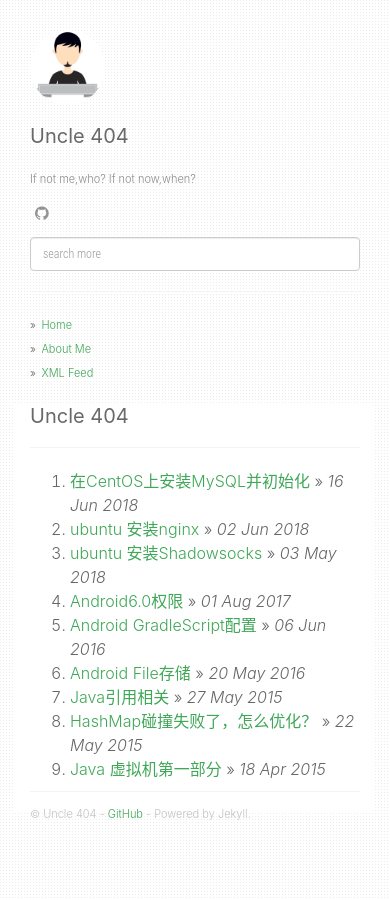
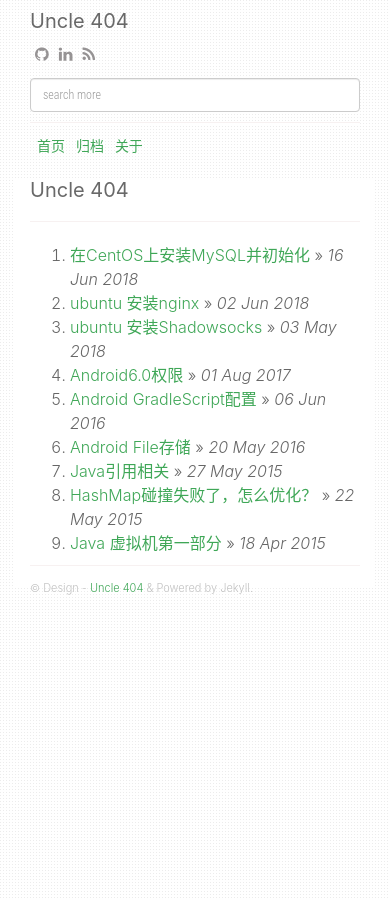
Before and after one commit to alphaletsgo/alphaletsgo.github.com, a Jekyll site: the page built from index.html, in a window 390 px wide. Built offline with Jekyll 4.4.1, drawn with Linux system fonts in a browser that asks for light colours; nearby versions of some CDN libraries; the list of posts is cut into pages by our own code.

Commit message:
new release with upload

```diff
--- a/_config.yml
+++ b/_config.yml
@@ -16,12 +16,17 @@ collections:
 social:
     - icon: fa-github
       link: "https://github.com/uncle404"
+    - icon: fa-linkedin
+      link: http://www.linkedin.com/in/%E5%91%A8%E6%AF%85-%E4%BD%95-73053b100/
+    - icon: fa-rss
+      link: /feed.xml
 
 urls:
-    - text: About Me
+    - text: 归档
+      url: /archives
+    - text: 关于
       url: /about/
-    - text: XML Feed
-      url: /feed.xml
+
 
 url: "https://uncle404.github.io"
 baseurl: ""
--- a/_layouts/default.html
+++ b/_layouts/default.html
@@ -124,7 +124,7 @@ layout: compress
           <hr />
           <ul class="sidebar-nav">
             <strong style="display: none;">Navigation</strong>
-            <li><a href="/">Home</a></li>
+            <li><a href="/">首页</a></li>
             {% for i in site.urls %}
               <li><a class="about" href="{{ i.url }}">{{ i.text }}</a></li>
             {% endfor %}
@@ -135,9 +135,9 @@ layout: compress
       <div class="col-sm-8 col-offset-1 main-layout">
         {{ content }}
         <footer>
-          &copy; {{ site.author }}
-          {% if site.github %}
-            - <a href="{{ site.github }}">{{ site.github }}</a> - Powered by Jekyll.
+          &copy; Design
+          {% if site.author %}
+            - <a href="{{ site.github }}">{{ site.author }}</a> & Powered by Jekyll.
           {% endif %}
           <!-- 由于数据不太好看暂时隐藏 :) -->
          <!--  <div class="btn-github" style="float:right;display: none;" >
--- a/static/css/main.css
+++ b/static/css/main.css
@@ -50,6 +50,7 @@ a:hover {
 .sidebar-nav li {
   margin: 0;
   list-style: none;
+  font-size: 14px;
 }
 .sidebar-nav li::before {
   content: "»";
@@ -62,7 +63,7 @@ div.content pre {
   padding: 10px;
   color: #FFF;
   overflow-x: auto;
-  font-family: Menlo, Monaco, Consolas, 'Courier New', monospace;
+  /*font-family: Menlo, Monaco, Consolas, 'Courier New', monospace;*/
   font-size: 12px;
   border: none;
 }
@@ -174,6 +175,37 @@ div.col-sm-3 img.profile-avatar {
 }
 @media (max-width: 768px) {
   div.col-sm-3 {
-    margin-top: 30px;
+    margin-top: 10px;
+  }
+  .sidebar-nav {
+    margin: 0;
+    padding: 0;
+  }
+  .sidebar-nav li {
+   margin: 0;
+   display:inline;
+   list-style: none;
+   font-size: 14px;
+  }
+  .sidebar-nav li::before {
+    content: " ";
+    margin-right: .5em;
+  }
+  div.profile-about {
+    display: none;
+  }
+  img.profile-avatar {
+    display: none;
+  }
+  h1.author-name {
+    margin-top: 0px;
+    margin-bottom: 8px;
+  }
+  .fixed-condition hr {
+    margin-top: 10px;
+    margin-bottom: 10px;
+    border: 0;
+    border-top: 1px solid #F7F1F1;
+    border-bottom: 1px solid #fff;
   }
 }
```
Also changed, not shown: archives.html (added, +23 -0 lines), README.md.
